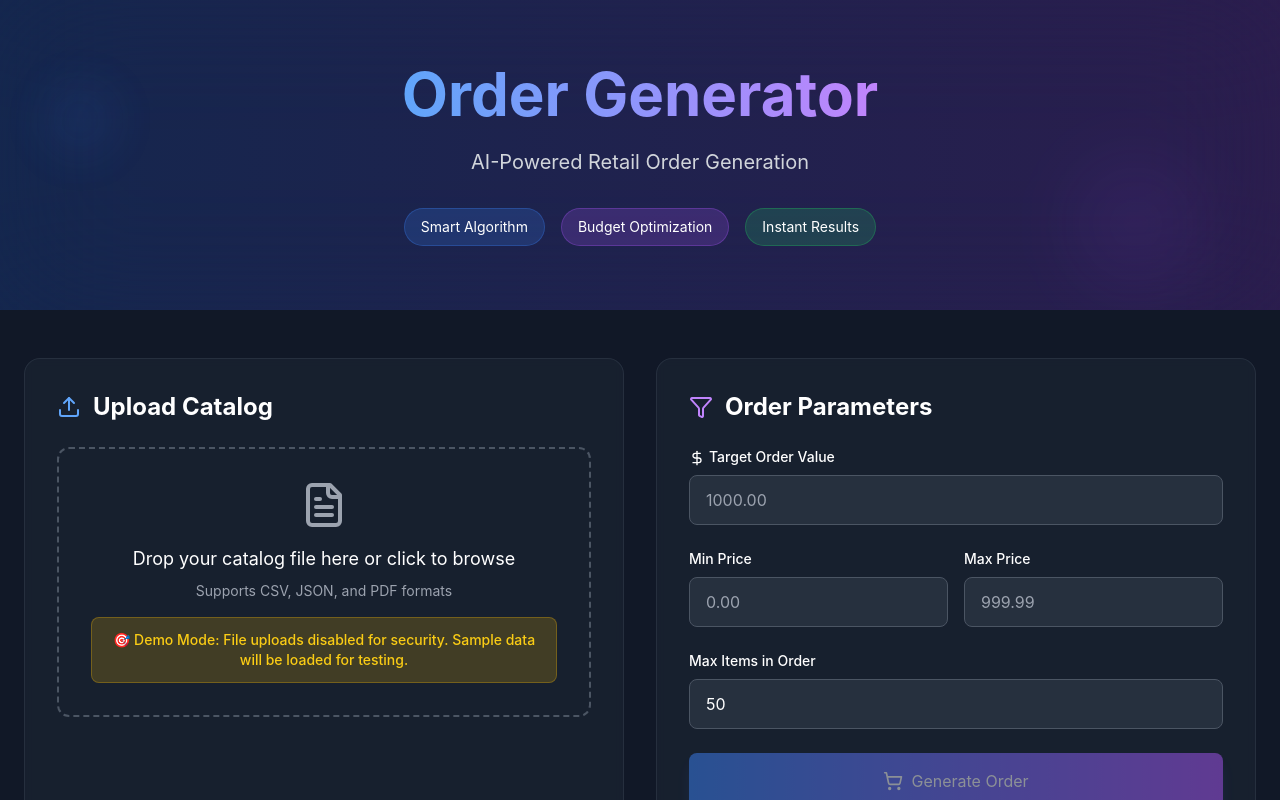
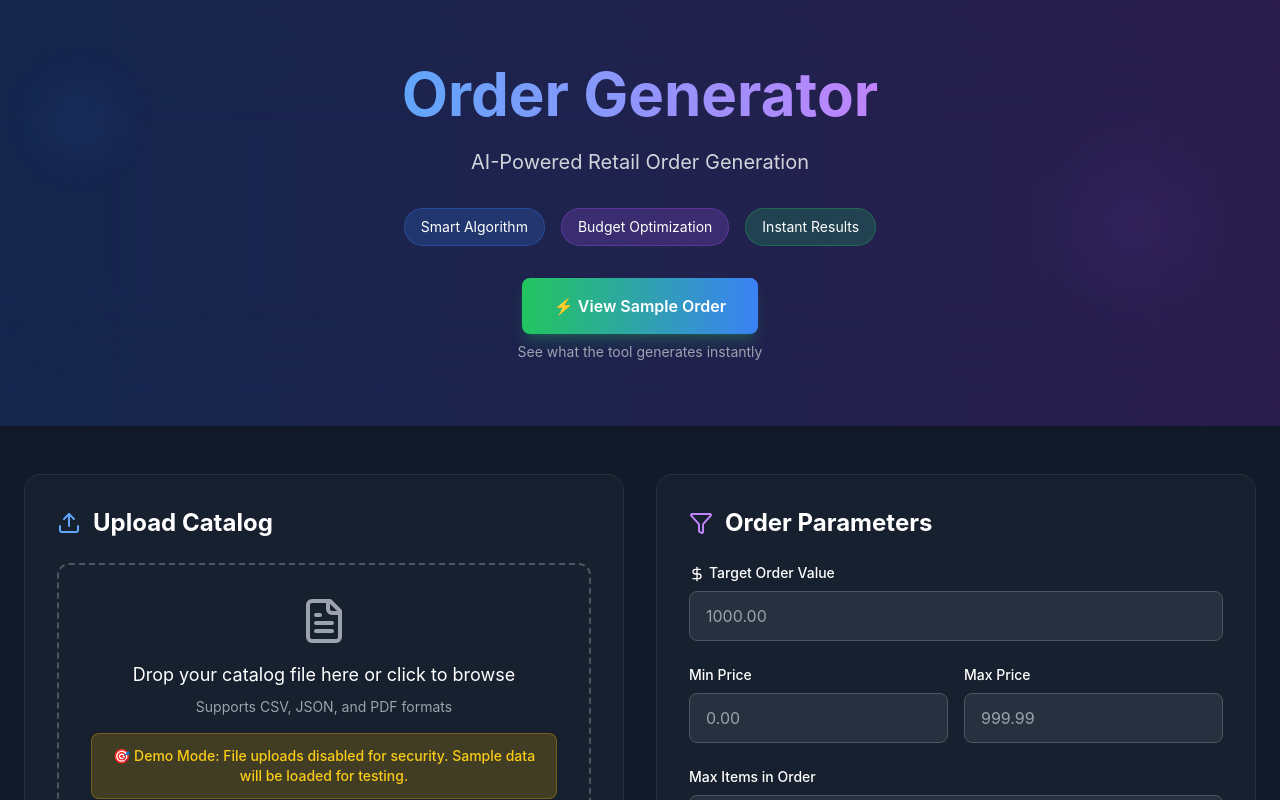
Before and after one commit to avonaitocs/wymain, a React (Create React App) app: page /order-generator in a window 1280 px wide. Shown: the top 800 px of the page. Built offline with nearby package versions, Linux system fonts and the light colour scheme.

Commit message:
error fix

```diff
--- a/src/components/OrderGenerator.js
+++ b/src/components/OrderGenerator.js
@@ -13,7 +13,59 @@ const OrderGenerator = () => {
   });
   const [uploadStatus, setUploadStatus] = useState('');
 
-  // Handle file upload and parsing
+  // Generate sample order for demo
+  const generateSampleOrder = () => {
+    // Load sample catalog if not already loaded
+    if (catalog.length === 0) {
+      const sampleCatalog = [
+        { id: 1, name: "Wireless Headphones", price: 79.99, description: "High-quality bluetooth headphones", category: "Electronics", stock: 50 },
+        { id: 2, name: "Coffee Mug", price: 12.50, description: "Ceramic coffee mug", category: "Kitchen", stock: 100 },
+        { id: 3, name: "Notebook", price: 8.99, description: "Spiral-bound notebook", category: "Office", stock: 75 },
+        { id: 4, name: "Phone Case", price: 24.99, description: "Protective phone case", category: "Electronics", stock: 80 },
+        { id: 5, name: "Desk Lamp", price: 45.00, description: "Adjustable LED desk lamp", category: "Office", stock: 30 },
+        { id: 6, name: "Water Bottle", price: 18.99, description: "Stainless steel water bottle", category: "Sports", stock: 60 },
+        { id: 7, name: "Bluetooth Speaker", price: 89.99, description: "Portable wireless speaker", category: "Electronics", stock: 40 },
+        { id: 8, name: "Planner", price: 15.99, description: "Daily planner organizer", category: "Office", stock: 90 },
+        { id: 9, name: "Yoga Mat", price: 32.99, description: "Non-slip exercise mat", category: "Sports", stock: 45 },
+        { id: 10, name: "Backpack", price: 49.99, description: "Durable travel backpack", category: "Travel", stock: 35 }
+      ];
+      setCatalog(sampleCatalog);
+    }
+
+    // Set sample parameters
+    const sampleParams = {
+      totalValue: '500',
+      minPrice: '10',
+      maxPrice: '100',
+      maxItems: 8
+    };
+    setOrderParams(sampleParams);
+
+    // Generate order with sample data
+    const catalogToUse = catalog.length > 0 ? catalog : [
+      { id: 1, name: "Wireless Headphones", price: 79.99, description: "High-quality bluetooth headphones", category: "Electronics", stock: 50 },
+      { id: 2, name: "Coffee Mug", price: 12.50, description: "Ceramic coffee mug", category: "Kitchen", stock: 100 },
+      { id: 3, name: "Notebook", price: 8.99, description: "Spiral-bound notebook", category: "Office", stock: 75 },
+      { id: 4, name: "Phone Case", price: 24.99, description: "Protective phone case", category: "Electronics", stock: 80 },
+      { id: 5, name: "Desk Lamp", price: 45.00, description: "Adjustable LED desk lamp", category: "Office", stock: 30 },
+      { id: 6, name: "Water Bottle", price: 18.99, description: "Stainless steel water bottle", category: "Sports", stock: 60 },
+      { id: 7, name: "Bluetooth Speaker", price: 89.99, description: "Portable wireless speaker", category: "Electronics", stock: 40 },
+      { id: 8, name: "Planner", price: 15.99, description: "Daily planner organizer", category: "Office", stock: 90 }
+    ];
+
+    // Create a realistic sample order
+    const sampleOrder = [
+      { ...catalogToUse[6], quantity: 2, totalPrice: catalogToUse[6].price * 2 }, // Bluetooth Speaker x2
+      { ...catalogToUse[0], quantity: 3, totalPrice: catalogToUse[0].price * 3 }, // Wireless Headphones x3
+      { ...catalogToUse[4], quantity: 1, totalPrice: catalogToUse[4].price * 1 }, // Desk Lamp x1
+      { ...catalogToUse[3], quantity: 4, totalPrice: catalogToUse[3].price * 4 }, // Phone Case x4
+      { ...catalogToUse[5], quantity: 2, totalPrice: catalogToUse[5].price * 2 }, // Water Bottle x2
+    ];
+
+    setGeneratedOrder(sampleOrder);
+    const totalValue = sampleOrder.reduce((sum, item) => sum + item.totalPrice, 0);
+    setUploadStatus(`Sample order generated with ${sampleOrder.length} items totaling ${totalValue.toFixed(2)}`);
+  };
   const handleFileUpload = useCallback((event) => {
     const file = event.target.files[0];
     if (!file) return;
@@ -380,6 +432,17 @@ const OrderGenerator = () => {
               <span className="px-4 py-2 bg-purple-500/20 rounded-full border border-purple-500/30">Budget Optimization</span>
               <span className="px-4 py-2 bg-green-500/20 rounded-full border border-green-500/30">Instant Results</span>
             </div>
+
+            {/* Quick Demo Button */}
+            <div className="mt-8">
+              <button
+                onClick={generateSampleOrder}
+                className="px-8 py-4 bg-gradient-to-r from-green-500 to-blue-500 rounded-lg hover:from-green-600 hover:to-blue-600 transition-all duration-300 hover:scale-105 shadow-lg shadow-green-500/25 font-semibold"
+              >
+                ⚡ View Sample Order
+              </button>
+              <p className="text-gray-400 text-sm mt-2">See what the tool generates instantly</p>
+            </div>
           </div>
         </div>
 
```
